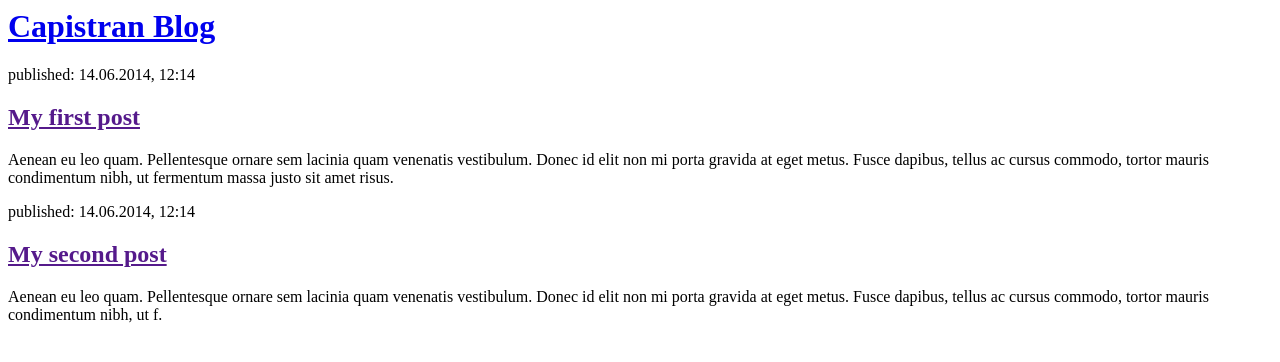
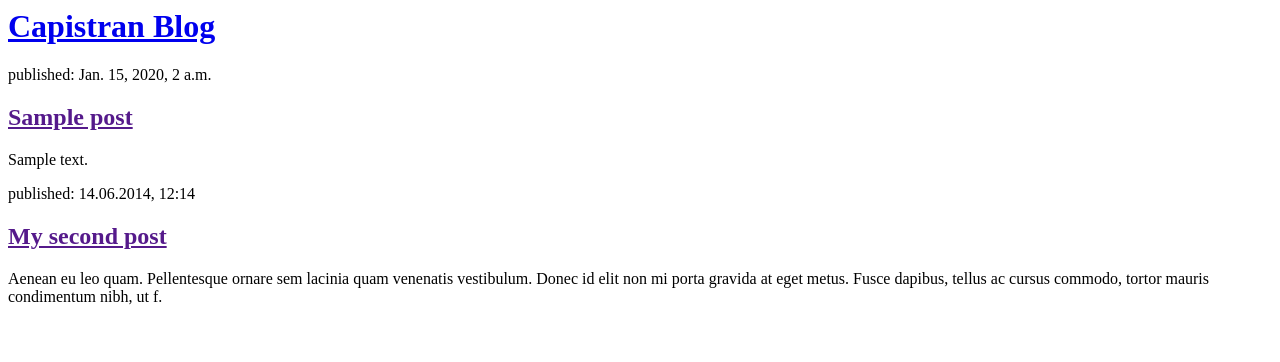
Before and after one commit to capistra/my-first-blog, a Django app: template blog/templates/blog/post_list.html in a window 1280 px wide. Shown: the top 362 px of the page. Run offline with Django 3.2, Linux system fonts and the light colour scheme; the template is opened without the code that fills it: values that come from a table or form of the project are taken from there, others are empty; tables that the repository leaves empty hold one stand-in row (values such as "Sample post").

Commit message:
Modified templates to display posts from database.

```diff
--- a/blog/templates/blog/post_list.html
+++ b/blog/templates/blog/post_list.html
@@ -1,6 +1,6 @@
 <html>
     <head>
-      <title>Capistran's blog</title>
+        <title>Capistran blog</title>
     </head>
     <body>
         <div>
@@ -9,18 +9,16 @@
 
       {% for post in posts %}
            <div>
-               <p>published: 14.06.2014, 12:14</p>
-               <h2><a href="">My first post</a></h2>
-               <p>Aenean eu leo quam. Pellentesque ornare sem lacinia quam venenatis vestibulum. Donec id elit non mi porta gravida at eget metus. Fusce dapibus, tellus ac cursus commodo, tortor mauris condimentum nibh, ut fermentum massa justo sit amet risus.</p>
+               <p>published: {{ post.published_date }}</p>
+               <h2><a href="">{{ post.title }}</a></h2>
+               <p>{{ post.text|linebreaksbr }}</p>
           </div>
-
+      {% endfor %}
 
         <div>
             <p>published: 14.06.2014, 12:14</p>
             <h2><a href="">My second post</a></h2>
             <p>Aenean eu leo quam. Pellentesque ornare sem lacinia quam venenatis vestibulum. Donec id elit non mi porta gravida at eget metus. Fusce dapibus, tellus ac cursus commodo, tortor mauris condimentum nibh, ut f.</p>
         </div>
-        {% endfor %}
-
     </body>
 </html>
```
Lines whose indentation alone changed are shown as unchanged.
